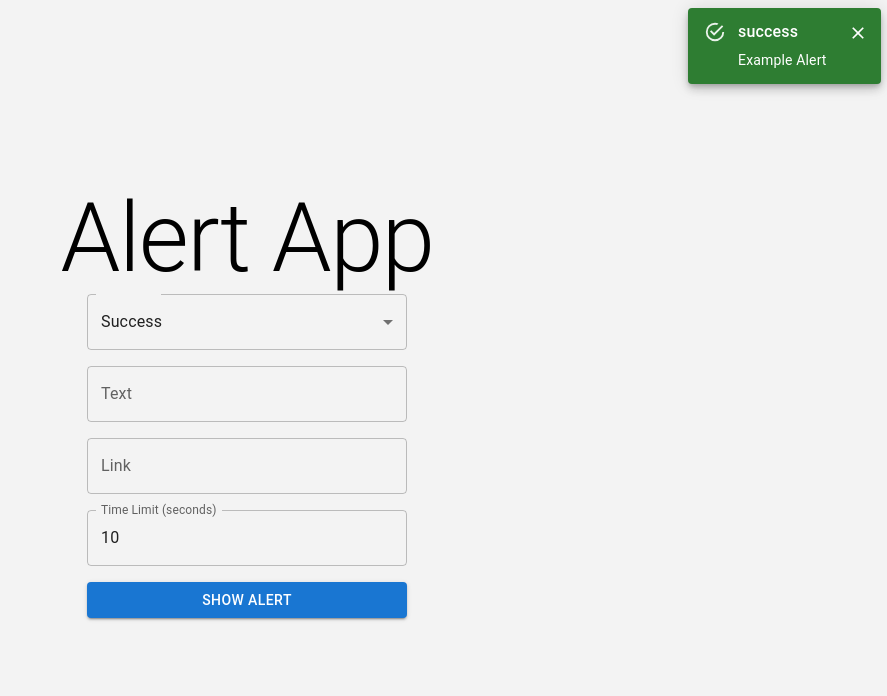
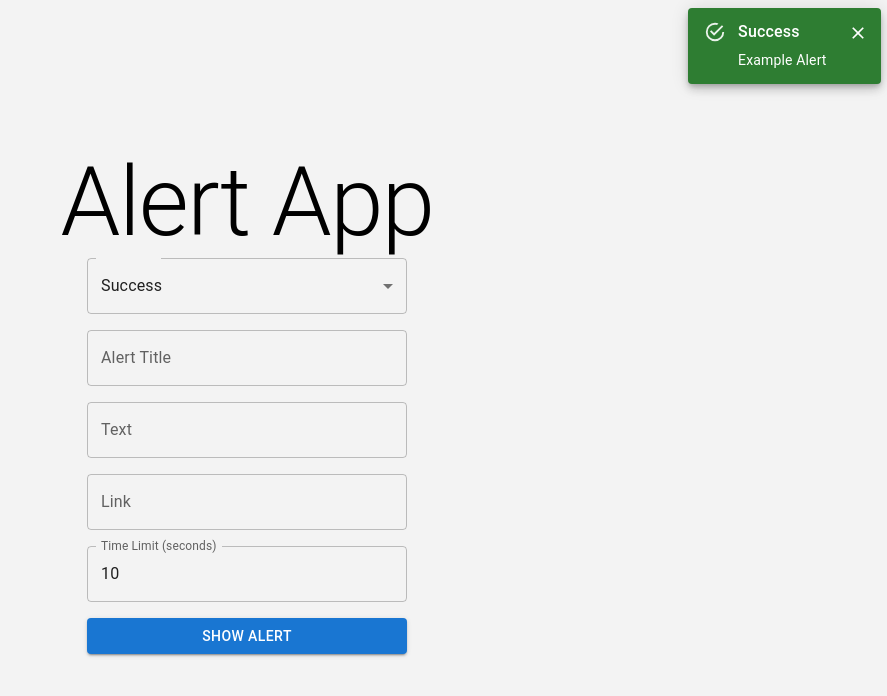
Before and after one commit to ChaseH88/MUI-Alert-App, a React (Create React App) app: page / in a window 1280 px wide. Both pictures are taken after a click on the button "SHOW ALERT". Shown: the top 696 px of the page, without its empty margins (393-1280 px from the left). Built offline with nearby package versions, Linux system fonts and the light colour scheme.

Commit message:
update alert component

```diff
--- a/src/components/Alert/Alert.tsx
+++ b/src/components/Alert/Alert.tsx
@@ -30,6 +30,7 @@ export const Alert = ({
   id,
   timeLimit,
   alertType,
+  alertTitle,
   text,
   link
 }: AlertInterface) => {
@@ -61,7 +62,7 @@ export const Alert = ({
           onClose={() => hideAlert(id!)}
         >
           <AlertTitle>
-            {alertType}
+            {alertTitle || `${alertType.charAt(0).toUpperCase()}${alertType.slice(1)}`}
           </AlertTitle>
           <Typography variant="body2">
             {text || 'Example Alert'}
--- a/src/components/AlertManager/AlertManager.tsx
+++ b/src/components/AlertManager/AlertManager.tsx
@@ -14,6 +14,7 @@ import { useAlertReducer } from "../../context/Alert/useAlertReducer";
 
 const defaultAlert: AlertInterface = {
   alertType: "success",
+  alertTitle: "",
   text: "",
   link: "",
   timeLimit: 10,
@@ -42,6 +43,11 @@ const formInputs = [
         label: "Info",
       },
     ],
+  },
+  {
+    label: "Alert Title",
+    name: "alertTitle",
+    type: "text",
   },
   {
     label: "Text",
--- a/src/context/Alert/context.ts
+++ b/src/context/Alert/context.ts
@@ -2,6 +2,7 @@ import { createContext } from "react";
 
 export interface AlertInterface {
   text: string
+  alertTitle: string
   alertType: 'error' | 'warning' | 'info' | 'success'
   timeLimit?: number
   link?: string
```
